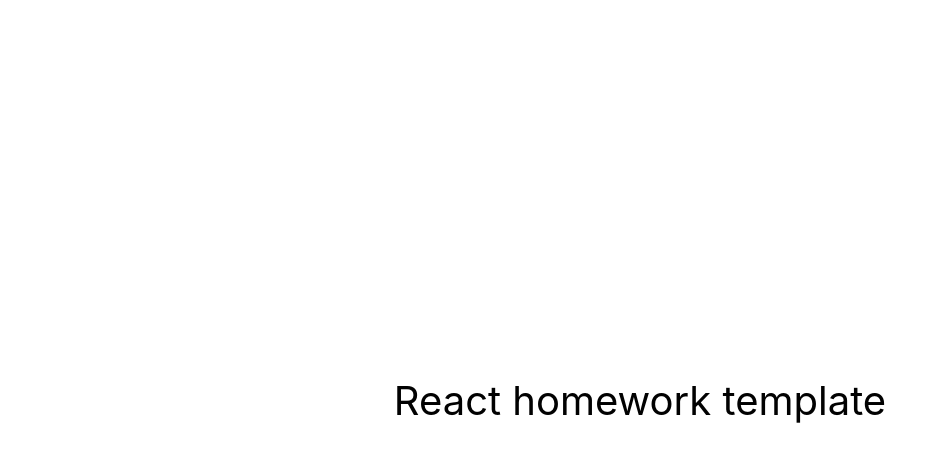
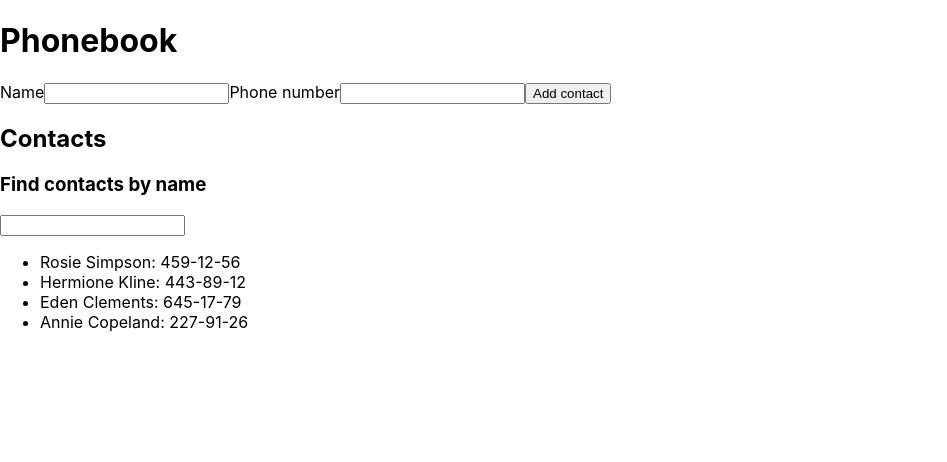
Before and after one commit to Victoria257/goit-react-hw-02-phonebook, a React (Create React App) app: page / in a window 1280 px wide. Shown: the top 462 px of the page, without its empty margins (0-947 px from the left). Built offline with nearby package versions, Linux system fonts and the light colour scheme.

Commit message:
finish part 1 and 2

```diff
--- a/package.json
+++ b/package.json
@@ -7,6 +7,7 @@
     "@testing-library/jest-dom": "^5.16.3",
     "@testing-library/react": "^12.1.4",
     "@testing-library/user-event": "^13.5.0",
+    "nanoid": "^4.0.1",
     "react": "^18.1.0",
     "react-dom": "^18.1.0",
     "react-scripts": "5.0.1",
--- a/src/components/App.jsx
+++ b/src/components/App.jsx
@@ -1,16 +1,47 @@
-export const App = () => {
-  return (
-    <div
-      style={{
-        height: '100vh',
-        display: 'flex',
-        justifyContent: 'center',
-        alignItems: 'center',
-        fontSize: 40,
-        color: '#010101'
-      }}
-    >
-      React homework template
-    </div>
-  );
+import React, { Component } from "react";
+import Form from 'components/Form/Form';
+import { Contacts } from 'components/Contacts/Contacts'
+import { nanoid } from 'nanoid'
+
+class App extends Component {
+
+state = {
+    contacts: [
+    {id: 'id-1', name: 'Rosie Simpson', number: '459-12-56'},
+    {id: 'id-2', name: 'Hermione Kline', number: '443-89-12'},
+    {id: 'id-3', name: 'Eden Clements', number: '645-17-79'},
+    {id: 'id-4', name: 'Annie Copeland', number: '227-91-26'},
+  ],
+  filter: '',
+  name: '',
+  number: ''
+}
+
+  formSubmitHandler = data => {
+    console.log(data);
+  }
+
+
+  addContacts = (text) => {
+    const contact = {
+    id: nanoid(7),
+    name: text.name,
+    number:text.number,
+    }
+
+    this.setState(prevState => ({
+      contacts:[contact, ...prevState.contacts]
+    }))
+  }
+
+  render() {
+    return (
+      <div>
+      <Form onSubmit={this.formSubmitHandler} addContacts={ this.addContacts} />
+        <Contacts contacts={this.state.contacts}/>
+        </div>
+    )
+  }
 };
+
+export default App
--- /dev/null
+++ b/src/components/Contacts/Contacts.jsx
@@ -0,0 +1,23 @@
+import css from './Contacts.module.css'
+
+export const Contacts = ({ contacts }) => {
+    // console.log(contacts);
+    return <div>
+        <h2>Contacts</h2>
+        <h3>Find contacts by name</h3>
+
+        <input
+            type='text'
+            name='text'
+            title="Name may contain only letters, apostrophe, dash and spaces."
+            required
+        >
+        </input>
+
+        <ul>
+            {contacts.map(({name,number,id}) => (
+                <li key={id}>{name}: {number}</li>
+            ))}
+        </ul>
+    </div>
+}
--- /dev/null
+++ b/src/components/Form/Form.jsx
@@ -0,0 +1,68 @@
+import React, { Component } from "react";
+import css from './Form.module.css'
+
+
+class Form extends Component {
+
+    state = {
+        name: '',
+        number: '',
+    }
+
+    handleChange = event => {
+        const { name, value } = event.currentTarget;
+        this.setState({ [name]:value})
+    }
+
+
+    handleSubmit = event => {
+        event.preventDefault()
+        this.props.onSubmit({...this.state} )
+        this.reset()
+        this.props.addContacts({ ...this.state })
+    };
+
+    reset = () => {
+        this.setState ({
+            name: '',
+            number: '',
+    })
+    }
+
+    render() {
+        return (
+            <div>
+                <h1>Phonebook</h1>
+                <form action="" onSubmit={this.handleSubmit}>
+                    <label htmlFor="">
+                        Name
+                        <input
+                            type="text"
+                            name="name"
+                            value={this.state.name}
+                            onChange={this.handleChange}
+                            pattern="^[a-zA-Zа-яА-Я]+(([' -][a-zA-Zа-яА-Я ])?[a-zA-Zа-яА-Я]*)*$"
+                            title="Name may contain only letters, apostrophe, dash and spaces. For example Adrian, Jacob Mercer, Charles de Batz de Castelmore d'Artagnan"
+                            required
+                        />
+                    </label>
+                    <label htmlFor="">
+                        Phone number
+                      <input
+                            type="tel"
+                            name="number"
+                            value={this.state.number}
+                            onChange={this.handleChange}
+                            pattern="\+?\d{1,4}?[-.\s]?\(?\d{1,3}?\)?[-.\s]?\d{1,4}[-.\s]?\d{1,4}[-.\s]?\d{1,9}"
+                            title="Phone number must be digits and can contain spaces, dashes, parentheses and can start with +"
+                            required
+                         />
+                    </label>
+                    <button type="submit" >Add contact</button>
+                </form>
+            </div>
+        )
+    }
+}
+
+export default Form
--- a/src/index.js
+++ b/src/index.js
@@ -1,6 +1,6 @@
 import React from 'react';
 import ReactDOM from 'react-dom/client';
-import { App } from 'components/App';
+import App from 'components/App';
 import './index.css';
 
 ReactDOM.createRoot(document.getElementById('root')).render(
```
Also changed, not shown: src/components/Contacts/Contacts.module.css (added), src/components/Form/Form.module.css (added), 1 other file (tests, documents, lock files or other folders).
